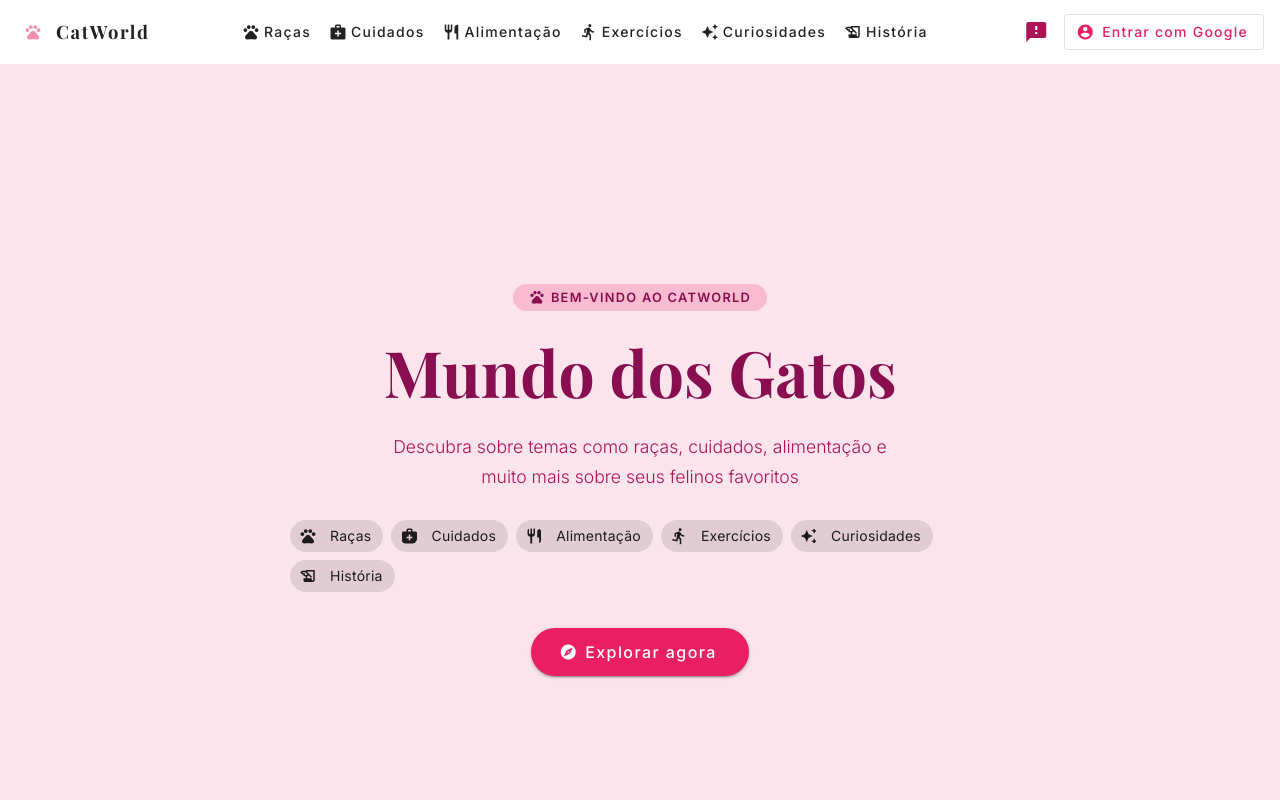
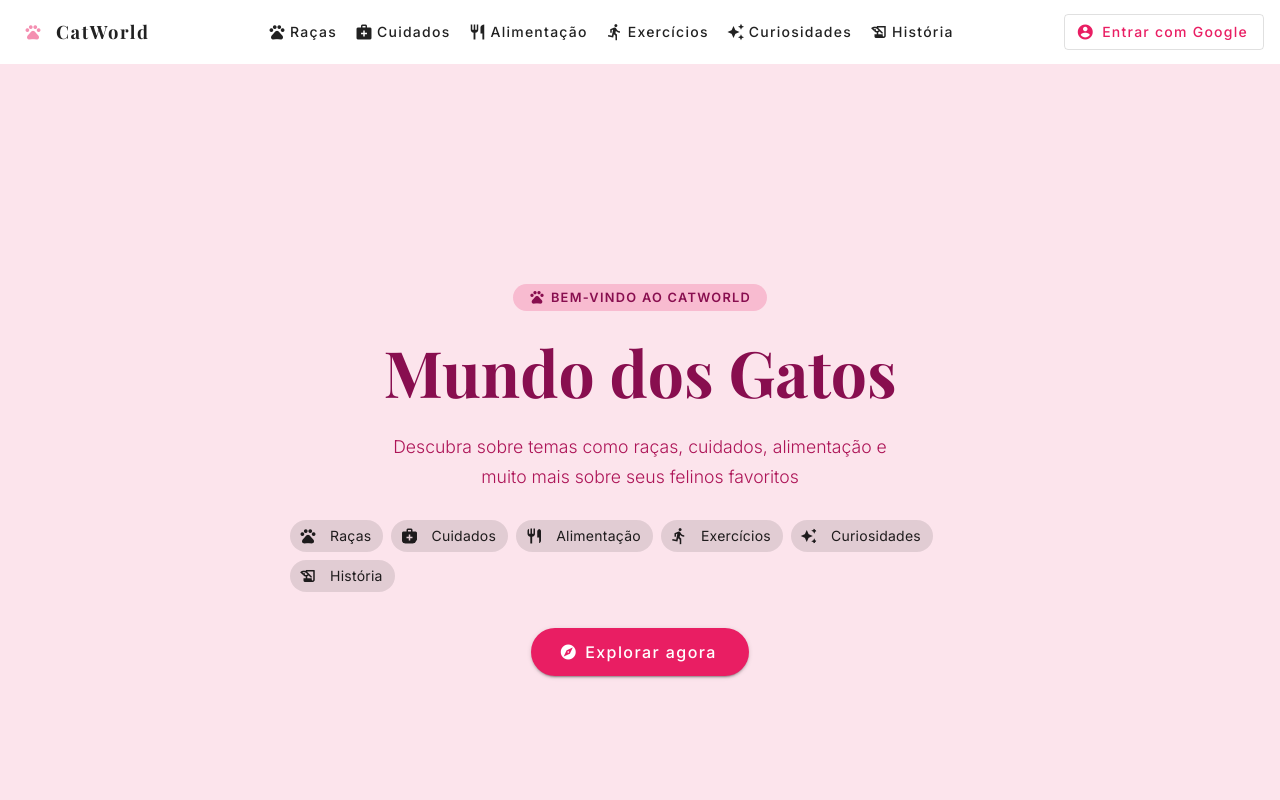
Before and after one commit to MariaClaraCorecha/catworld, an Angular app: page / in a window 1280 px wide. Shown: the top 800 px of the page. Built offline with nearby package versions, Linux system fonts and the light colour scheme.

Commit message:
Feat: remove feedback button and associated functionality from navbar

```diff
--- a/src/app/shared/navbar/navbar.html
+++ b/src/app/shared/navbar/navbar.html
@@ -20,16 +20,6 @@
   </nav>
 
   <span class="nav-spacer"></span>
-
-  <button
-    mat-icon-button
-    class="nav-feedback-btn"
-    (click)="goToFeedback()"
-    matTooltip="Enviar feedback"
-    aria-label="Enviar feedback"
-  >
-    <mat-icon>feedback</mat-icon>
-  </button>
 
   <ng-container *ngIf="!authService.isLoggedIn()">
     <button
@@ -128,11 +118,6 @@
     {{ link.label }}
   </button>
 
-  <button mat-button class="nav-mobile-btn" (click)="goToFeedback()">
-    <mat-icon>feedback</mat-icon>
-    Feedback
-  </button>
-
   <button
     *ngIf="!authService.isLoggedIn()"
     mat-stroked-button
--- a/src/app/shared/navbar/navbar.scss
+++ b/src/app/shared/navbar/navbar.scss
@@ -55,11 +55,6 @@
 
 .nav-btn-login {
   white-space: nowrap;
-}
-
-.nav-feedback-btn {
-  color: #ad1457;
-  margin-right: 4px;
 }
 
 .google-btn-wrapper {
@@ -234,6 +229,5 @@
   .nav-links { display: none; }
   .nav-btn-login { display: none !important; }
   .nav-user-btn { display: none !important; }
-  .nav-feedback-btn { display: none !important; }
   .nav-hamburger { display: inline-flex !important; }
 }
--- a/src/app/shared/navbar/navbar.ts
+++ b/src/app/shared/navbar/navbar.ts
@@ -6,7 +6,6 @@ import { MatButtonModule } from '@angular/material/button';
 import { MatIconModule } from '@angular/material/icon';
 import { MatMenuModule } from '@angular/material/menu';
 import { MatDividerModule } from '@angular/material/divider';
-import { MatTooltipModule } from '@angular/material/tooltip';
 import { filter } from 'rxjs/operators';
 import { AuthService } from '../../core/services/auth';
 import { scrollToSection } from '../../core/utils/scroll-to-section';
@@ -21,7 +20,6 @@ import { scrollToSection } from '../../core/utils/scroll-to-section';
     MatIconModule,
     MatMenuModule,
     MatDividerModule,
-    MatTooltipModule,
   ],
   templateUrl: './navbar.html',
   styleUrl: './navbar.scss',
@@ -87,11 +85,6 @@ export class NavbarComponent implements OnInit {
     this.menuOpen = false;
   }
 
-  goToFeedback() {
-    this.router.navigate(['/feedback']);
-    this.menuOpen = false;
-  }
-
   showLoginButton() {
     this.showGoogleBtn = true;
 
```
